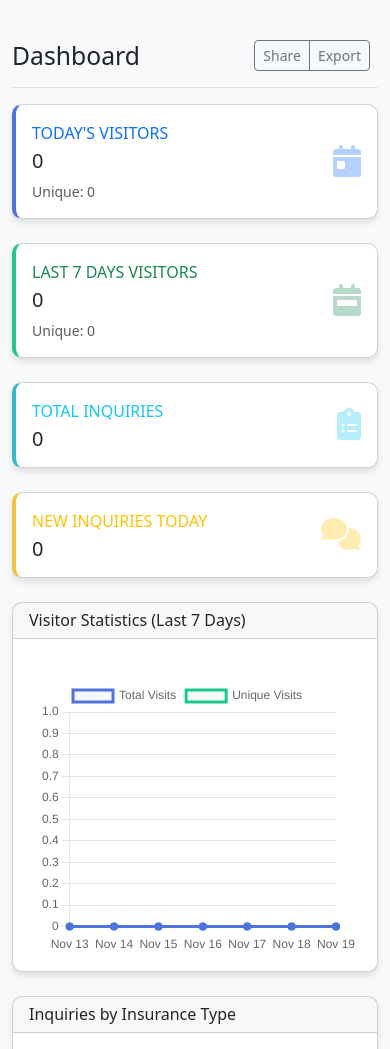
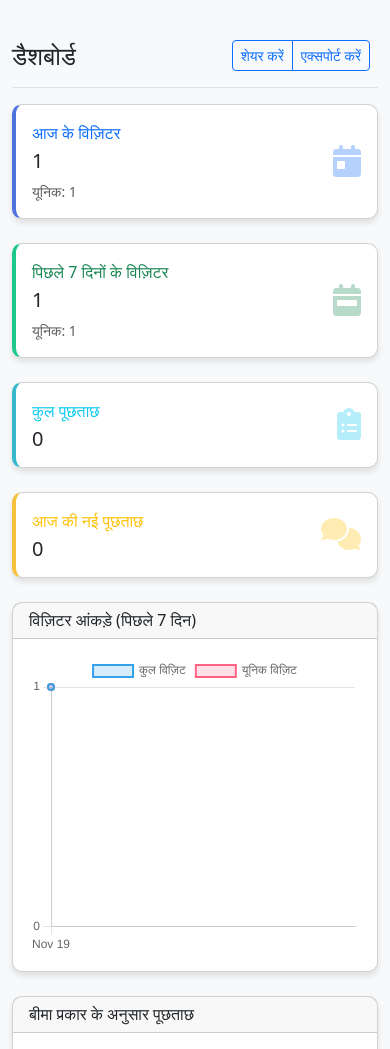
Before and after one commit to ankit-kumar-guptaa/oneClick, a PHP site: page /OneClick/admin/index.php in a window 390 px wide. Shown: the top 1049 px of the page. Run offline with PHP 8.4, Linux system fonts and the light colour scheme; the visitor is signed in with stand-in values (Sample User, id 1); data that the repository does not hold is empty.

Commit message:
feat(admin): improve visitor stats handling and add Hindi localization
- Optimize visitor stats query to fetch aggregated data directly
- Add fallback for empty stats data
- Localize admin dashboard UI elements to Hindi
- Simplify chart configuration and improve responsiveness

```diff
--- a/admin/index.php
+++ b/admin/index.php
@@ -29,13 +29,32 @@ $dailyVisitorData = [];
 $dailyUniqueVisitorData = [];
 $dailyLabels = [];
 
-for ($i = 6; $i >= 0; $i--) {
-    $date = date('Y-m-d', strtotime("-$i days"));
-    $dailyLabels[] = date('M d', strtotime($date));
+// Get visitor statistics from database directly like in visitors.php
+$last7Days = date('Y-m-d', strtotime('-6 days'));
+$today = date('Y-m-d');
 
-    $dailyStats = $visitorTracker->getVisitorStats($date, $date);
-    $dailyVisitorData[] = $dailyStats['total_visits'] ?? 0;
-    $dailyUniqueVisitorData[] = $dailyStats['unique_visits'] ?? 0;
+$sql = "SELECT date, SUM(total_visits) as total_visits, SUM(unique_visits) as unique_visits
+        FROM visitor_stats
+        WHERE date BETWEEN '$last7Days' AND '$today'
+        GROUP BY date
+        ORDER BY date";
+
+$result = $conn->query($sql);
+
+if ($result && $result->num_rows > 0) {
+    while ($row = $result->fetch_assoc()) {
+        $dailyLabels[] = date('M d', strtotime($row['date']));
+        $dailyVisitorData[] = $row['total_visits'];
+        $dailyUniqueVisitorData[] = $row['unique_visits'];
+    }
+} else {
+    // Fallback to empty data if no results
+    for ($i = 6; $i >= 0; $i--) {
+        $date = date('Y-m-d', strtotime("-$i days"));
+        $dailyLabels[] = date('M d', strtotime($date));
+        $dailyVisitorData[] = 0;
+        $dailyUniqueVisitorData[] = 0;
+    }
 }
 
 // Get inquiry statistics - mysqli method
@@ -162,11 +181,11 @@ $stmt->close();
             <!-- Main Content -->
             <main class="col-md-9 ms-sm-auto col-lg-10 px-md-4 py-4">
                 <div class="d-flex justify-content-between flex-wrap flex-md-nowrap align-items-center pt-3 pb-2 mb-3 border-bottom">
-                    <h1 class="h2">Dashboard</h1>
+                    <h1 class="h2">डैशबोर्ड</h1>
                     <div class="btn-toolbar mb-2 mb-md-0">
                         <div class="btn-group me-2">
-                            <button type="button" class="btn btn-sm btn-outline-secondary">Share</button>
-                            <button type="button" class="btn btn-sm btn-outline-secondary">Export</button>
+                            <button type="button" class="btn btn-sm btn-outline-primary">शेयर करें</button>
+                            <button type="button" class="btn btn-sm btn-outline-primary">एक्सपोर्ट करें</button>
                         </div>
                     </div>
                 </div>
@@ -178,9 +197,9 @@ $stmt->close();
                             <div class="card-body">
                                 <div class="row no-gutters align-items-center">
                                     <div class="col mr-2">
-                                        <div class="text-xs font-weight-bold text-primary text-uppercase mb-1">Today's Visitors</div>
+                                        <div class="text-xs font-weight-bold text-primary text-uppercase mb-1">आज के विज़िटर</div>
                                         <div class="h5 mb-0 font-weight-bold text-gray-800"><?php echo $todayStats['total_visits'] ?? 0; ?></div>
-                                        <div class="small text-muted mt-2">Unique: <?php echo $todayStats['unique_visits'] ?? 0; ?></div>
+                                        <div class="small text-muted mt-2">यूनिक: <?php echo $todayStats['unique_visits'] ?? 0; ?></div>
                                     </div>
                                     <div class="col-auto">
                                         <i class="fas fa-calendar-day stat-icon text-primary"></i>
@@ -195,9 +214,9 @@ $stmt->close();
                             <div class="card-body">
                                 <div class="row no-gutters align-items-center">
                                     <div class="col mr-2">
-                                        <div class="text-xs font-weight-bold text-success text-uppercase mb-1">Last 7 Days Visitors</div>
+                                        <div class="text-xs font-weight-bold text-success text-uppercase mb-1">पिछले 7 दिनों के विज़िटर</div>
                                         <div class="h5 mb-0 font-weight-bold text-gray-800"><?php echo $last7DaysStats['total_visits'] ?? 0; ?></div>
-                                        <div class="small text-muted mt-2">Unique: <?php echo $last7DaysStats['unique_visits'] ?? 0; ?></div>
+                                        <div class="small text-muted mt-2">यूनिक: <?php echo $last7DaysStats['unique_visits'] ?? 0; ?></div>
                                     </div>
                                     <div class="col-auto">
                                         <i class="fas fa-calendar-week stat-icon text-success"></i>
@@ -212,7 +231,7 @@ $stmt->close();
                             <div class="card-body">
                                 <div class="row no-gutters align-items-center">
                                     <div class="col mr-2">
-                                        <div class="text-xs font-weight-bold text-info text-uppercase mb-1">Total Inquiries</div>
+                                        <div class="text-xs font-weight-bold text-info text-uppercase mb-1">कुल पूछताछ</div>
                                         <div class="h5 mb-0 font-weight-bold text-gray-800"><?php echo $totalInquiries; ?></div>
                                     </div>
                                     <div class="col-auto">
@@ -228,7 +247,7 @@ $stmt->close();
                             <div class="card-body">
                                 <div class="row no-gutters align-items-center">
                                     <div class="col mr-2">
-                                        <div class="text-xs font-weight-bold text-warning text-uppercase mb-1">New Inquiries Today</div>
+                                        <div class="text-xs font-weight-bold text-warning text-uppercase mb-1">आज की नई पूछताछ</div>
                                         <div class="h5 mb-0 font-weight-bold text-gray-800"><?php echo $newInquiries; ?></div>
                                     </div>
                                     <div class="col-auto">
@@ -245,7 +264,7 @@ $stmt->close();
                     <div class="col-lg-8 mb-4">
                         <div class="card card-dashboard">
                             <div class="card-header">
-                                <h6 class="m-0 font-weight-bold">Visitor Statistics (Last 7 Days)</h6>
+                                <h6 class="m-0 font-weight-bold">विज़िटर आंकड़े (पिछले 7 दिन)</h6>
                             </div>
                             <div class="card-body">
                                 <canvas id="visitorChart" height="300"></canvas>
@@ -256,7 +275,7 @@ $stmt->close();
                     <div class="col-lg-4 mb-4">
                         <div class="card card-dashboard">
                             <div class="card-header">
-                                <h6 class="m-0 font-weight-bold">Inquiries by Insurance Type</h6>
+                                <h6 class="m-0 font-weight-bold">बीमा प्रकार के अनुसार पूछताछ</h6>
                             </div>
                             <div class="card-body">
                                 <canvas id="inquiryTypeChart" height="300"></canvas>
@@ -372,63 +391,39 @@ $stmt->close();
     <script src="https://cdn.jsdelivr.net/npm/bootstrap@5.3.0-alpha1/dist/js/bootstrap.bundle.min.js"></script>
     <script>
         // Visitor Chart
-        var ctx = document.getElementById('visitorChart').getContext('2d');
-        var visitorChart = new Chart(ctx, {
+        const visitorCtx = document.getElementById('visitorChart').getContext('2d');
+        const visitorChart = new Chart(visitorCtx, {
             type: 'line',
             data: {
                 labels: <?php echo json_encode($dailyLabels); ?>,
                 datasets: [
                     {
-                        label: 'Total Visits',
+                        label: 'कुल विज़िट',
                         data: <?php echo json_encode($dailyVisitorData); ?>,
-                        backgroundColor: 'rgba(78, 115, 223, 0.05)',
-                        borderColor: 'rgba(78, 115, 223, 1)',
-                        pointRadius: 3,
-                        pointBackgroundColor: 'rgba(78, 115, 223, 1)',
-                        pointBorderColor: 'rgba(78, 115, 223, 1)',
-                        pointHoverRadius: 5,
-                        pointHoverBackgroundColor: 'rgba(78, 115, 223, 1)',
-                        pointHoverBorderColor: 'rgba(78, 115, 223, 1)',
-                        pointHitRadius: 10,
-                        pointBorderWidth: 2,
-                        fill: true
+                        backgroundColor: 'rgba(54, 162, 235, 0.2)',
+                        borderColor: 'rgba(54, 162, 235, 1)',
+                        borderWidth: 2,
+                        tension: 0.3
                     },
                     {
-                        label: 'Unique Visits',
+                        label: 'यूनिक विज़िट',
                         data: <?php echo json_encode($dailyUniqueVisitorData); ?>,
-                        backgroundColor: 'rgba(28, 200, 138, 0.05)',
-                        borderColor: 'rgba(28, 200, 138, 1)',
-                        pointRadius: 3,
-                        pointBackgroundColor: 'rgba(28, 200, 138, 1)',
-                        pointBorderColor: 'rgba(28, 200, 138, 1)',
-                        pointHoverRadius: 5,
-                        pointHoverBackgroundColor: 'rgba(28, 200, 138, 1)',
-                        pointHoverBorderColor: 'rgba(28, 200, 138, 1)',
-                        pointHitRadius: 10,
-                        pointBorderWidth: 2,
-                        fill: true
+                        backgroundColor: 'rgba(255, 99, 132, 0.2)',
+                        borderColor: 'rgba(255, 99, 132, 1)',
+                        borderWidth: 2,
+                        tension: 0.3
                     }
                 ]
             },
             options: {
+                responsive: true,
                 maintainAspectRatio: false,
-                layout: {
-                    padding: {
-                        left: 10,
-                        right: 25,
-                        top: 25,
-                        bottom: 0
-                    }
-                },
                 scales: {
-                    x: {
-                        grid: {
-                            display: false,
-                            drawBorder: false
+                    y: {
+                        beginAtZero: true,
+                        ticks: {
+                            precision: 0
                         }
-                    },
-                    y: {
-                        beginAtZero: true
                     }
                 },
                 plugins: {
--- a/includes/visitor-tracker.php
+++ b/includes/visitor-tracker.php
@@ -158,22 +158,17 @@ class VisitorTracker {
         $startDate = $this->db->escapeString($startDate);
         $endDate = $this->db->escapeString($endDate);
 
-        $sql = "SELECT date, SUM(total_visits) as total_visits, SUM(unique_visits) as unique_visits
+        $sql = "SELECT SUM(total_visits) as total_visits, SUM(unique_visits) as unique_visits
                 FROM visitor_stats
-                WHERE date BETWEEN '$startDate' AND '$endDate'
-                GROUP BY date
-                ORDER BY date";
+                WHERE date BETWEEN '$startDate' AND '$endDate'";
 
         $result = $this->conn->query($sql);
-        $stats = [];
 
-        if ($result->num_rows > 0) {
-            while ($row = $result->fetch_assoc()) {
-                $stats[] = $row;
-            }
+        if ($result && $result->num_rows > 0) {
+            return $result->fetch_assoc();
         }
 
-        return $stats;
+        return ['total_visits' => 0, 'unique_visits' => 0];
     }
 
     /**
```
